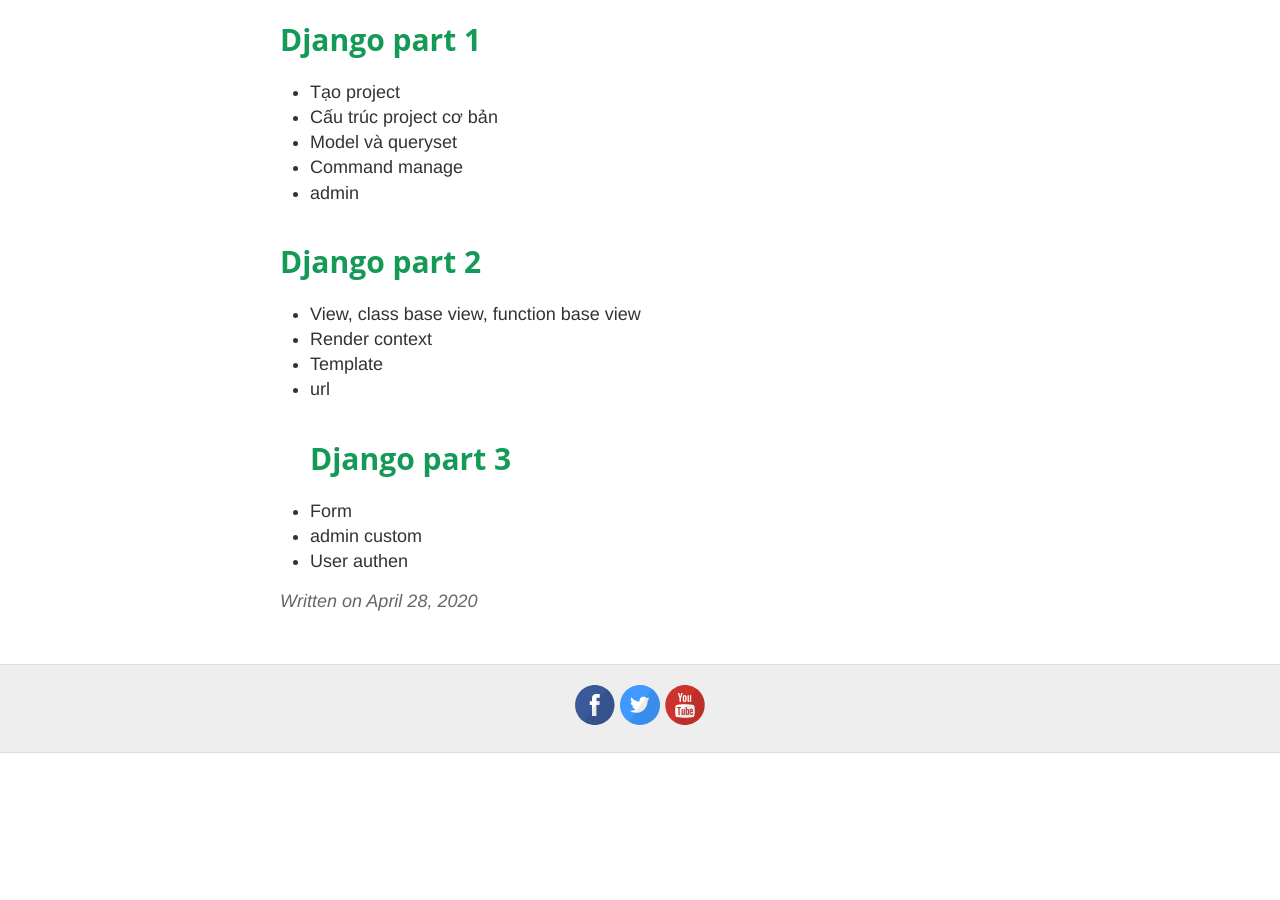
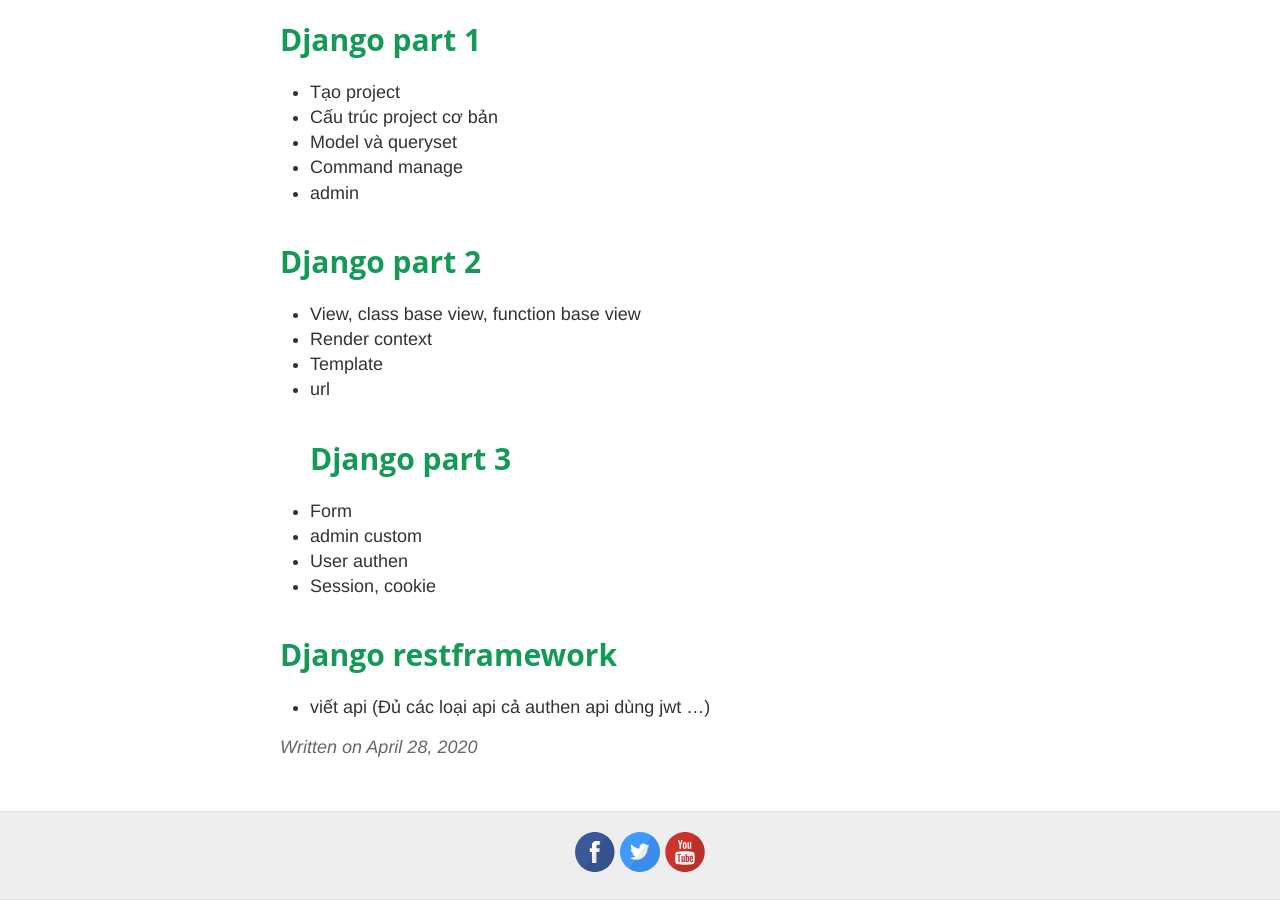
Before and after one commit to sonnhfit/sonnhfit.github.io, a Jekyll site: the page built from _posts/2020-4-28-day-het-khong-con-cai-gi.md, in a window 1280 px wide and 900 px high, scrolled down 2489 px. Built offline with Jekyll 4.4.1, drawn with Linux system fonts in a browser that asks for light colours; before the commit the page ends 3242 px from its top, so only the background shows below that.

Commit message:
Update 2020-4-28-day-het-khong-con-cai-gi.md

```diff
--- a/_posts/2020-4-28-day-het-khong-con-cai-gi.md
+++ b/_posts/2020-4-28-day-het-khong-con-cai-gi.md
@@ -92,3 +92,7 @@ Mình có thời gian rảnh vào buổi tối nên mình mở 1 khoá học l
 - Form
 - admin custom
 - User authen
+- Session, cookie
+
+# Django restframework
+- viết api (Đủ các loại api cả authen api dùng jwt ...)
```
